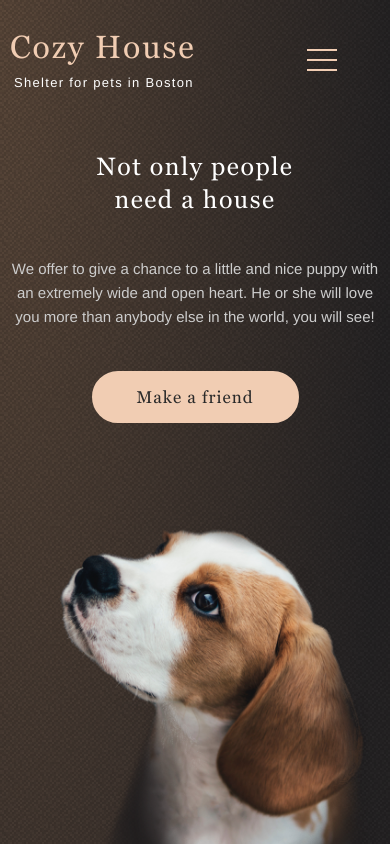
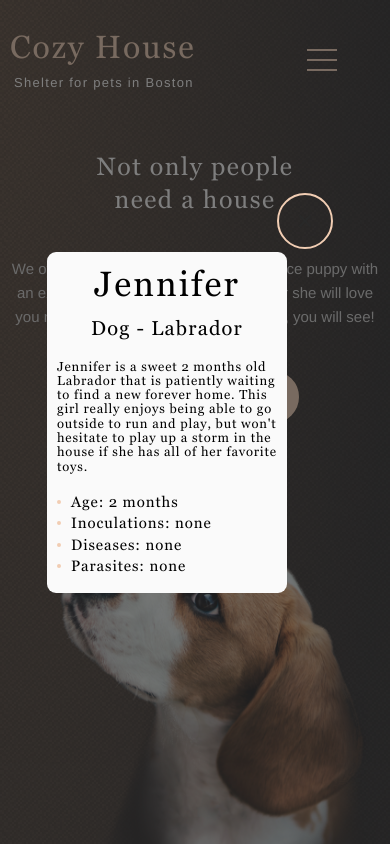
Before and after one commit to splinshady/shelter, a website: page pages/main/index.html in a window 390 px wide. Shown: the top 844 px of the page. Drawn offline with nearby package versions, Linux system fonts and the light colour scheme.

Commit message:
style: style modal window

```diff
--- a/pages/main/index.html
+++ b/pages/main/index.html
@@ -61,6 +61,22 @@
 		<section class="our-friends">
 			<a name="our-friends"></a>
 			<div class="wrapper">
+
+				<div class="modal-wrapper">
+					<div class="modal">
+						<img src="../../assets/images/pets-jennifer.png" alt="dog Jennifer" class="modal__img">
+						<div class="modal__decription-wrapper">
+							<h3 class="modal__name">Jennifer</h3>
+							<h4 class="modal__breed">Dog - Labrador</h4>
+							<h5 class="modal__description">Jennifer is a sweet 2 months old Labrador that is patiently waiting to find a new forever home. This girl really enjoys being able to go outside to run and play, but won't hesitate to play up a storm in the house if she has all of her favorite toys.</h5>
+							<h5 class="modal__list">Age: 2 months</h5>
+							<h5 class="modal__list">Inoculations: none</h5>
+							<h5 class="modal__list">Diseases: none</h5>
+							<h5 class="modal__list">Parasites: none</h5>
+						</div>
+					</div>
+					<div class="modal__close-btn"></div>
+				</div>
 
 				<h3 class="our-friends__title">Our friends who<br>are looking for a house</h3>
 
--- /dev/null
+++ b/sass/components/_modal.scss
@@ -0,0 +1,116 @@
+.modal-wrapper {
+  position: fixed;
+  width: 100vw;
+  height: 100vh;
+  display: flex;
+  justify-content: center;
+  align-items: center;
+  background: rgba(41, 41, 41, 0.6);
+  top: 0;
+  left: 0;
+  z-index: 10;
+}
+
+.modal {
+  display: flex;
+  justify-content: space-between;
+  width: 900px;
+  height: 500px;
+  border-radius: 9px;
+  overflow: hidden;
+  background-color: $color-light-s;
+}
+
+.modal__close-btn {
+  position: relative;
+  bottom: 276px;
+  right: 10px;
+  width: 52px;
+  height: 52px;
+  border: 2px solid $color-primary;
+  border-radius: 50%;
+  background-image: url(../../assets/icons/close-btnsvg.svg);
+  background-repeat: no-repeat;
+  background-position: center;
+}
+
+.modal__img {
+  height: 100%;
+}
+
+.modal__decription-wrapper {
+  margin: 50px 20px 0;
+}
+
+.modal__name {
+  margin: 0;
+}
+
+.modal__breed {
+  margin: 10px 0 0 0;
+}
+
+.modal__description {
+  margin: 40px 0;
+}
+
+.modal__list {
+  margin: 0 0 10px 0;
+  &::before {
+    content: '';
+    display: inline-block;
+    border-radius: 4px;
+    height: 4px;
+    width: 4px;
+    background-color: $color-primary;
+    margin-right: 10px;
+    position: relative;
+    bottom: 0.3rem;
+    left: 0;
+  }
+}
+
+@media screen and (max-width : 1279px) {
+  .modal {
+    width: 630px;
+    height: 350px;
+  }
+
+  .modal__decription-wrapper {
+    margin: 10px 10px 0;
+  }
+
+  .modal__description {
+    margin: 20px 0;
+    @include font($size: 1.3rem, $height: 1.43rem, $spacing: 0.06em);
+  }
+
+  .modal__list {
+    margin: 0 0 5px 0;
+  }
+
+  .modal__close-btn {
+    position: relative;
+    bottom: 201px;
+    right: 10px;
+  }
+}
+
+@media screen and (max-width: 767px) {
+  .modal {
+    width: 240px;
+    height: 341px;
+  }
+
+  .modal__img {
+    display: none;
+  }
+
+  .modal__name {
+    text-align: center;
+  }
+
+  .modal__breed {
+    text-align: center;
+  }
+}
--- a/sass/style.scss
+++ b/sass/style.scss
@@ -14,6 +14,7 @@
 @import "components/help";
 @import "components/not-only";
 @import "components/our-friends";
+@import "components/_modal.scss";
 //layout
 @import "layout/wrapper";
 @import "layout/column";
```
Also changed, not shown: assets/icons/close-btnsvg.svg (added), sass/style.css, 1 other file.
